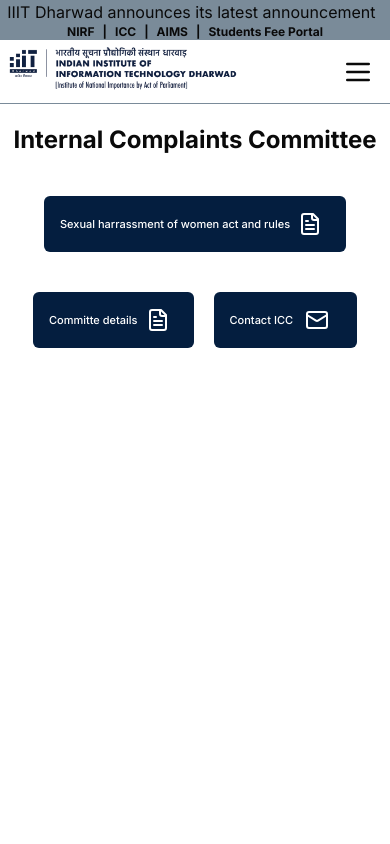
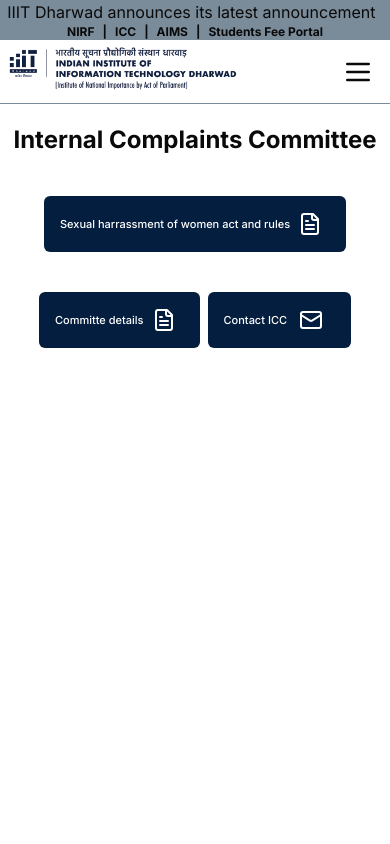
Before and after one commit to Velocity-IIITDWD/iiitdwd.ac.in, a Next.js app: page /icc in a window 390 px wide. Shown: the top 844 px of the page. Built offline with nearby package versions, Linux system fonts and the light colour scheme.

Commit message:
changed font size

```diff
--- a/app/icc/page.tsx
+++ b/app/icc/page.tsx
@@ -20,10 +20,10 @@ const page = () => {
 
             <div className="cont flex flex-col items-center min-h-[90vh]">
                 <div className="head my-5 font-bold text-center text-2xl md:text-3xl lg:text-5xl">Internal Complaints Committee</div>
-                <Button onClick={() => { openLink("https://iiitdwd.ac.in/docs/sexual-harrassment-of-women-act-and-rules-2013.pdf") }} className=' h-auto text-white text-[11px]  md:text-2xl w-fit my-5 bg-dwd-primary hover:drop-shadow-xl    hover:scale-[1.05] transition' >Sexual harrassment of women act and rules<FileText className='m-2' /></Button>
-                <div className="2btns flex gap-5 md:gap-16">
-                    <Button onClick={() => { openLink("https://iiitdwd.ac.in/docs/Committe-details-for-website.pdf") }} className=' h-auto text-white text-[11px]  md:text-2xl w-max my-5 bg-dwd-primary hover:drop-shadow-xl    hover:scale-[1.05] transition' >Committe details <FileText className='m-2' /></Button>
-                    <Button onClick={() => { openLink("mailto:icc@iiitdwd.ac.in") }} className=' h-auto text-white text-[11px]  md:text-2xl w-max my-5 bg-dwd-primary hover:drop-shadow-xl    hover:scale-[1.05] transition' > Contact ICC <Mail className='my-2 mx-3' /></Button>
+                <Button onClick={() => { openLink("https://iiitdwd.ac.in/docs/sexual-harrassment-of-women-act-and-rules-2013.pdf") }} className=' h-auto text-white text-[11px]  md:text-md lg:text-2xl w-fit my-5 bg-dwd-primary hover:drop-shadow-xl    hover:scale-[1.05] transition' >Sexual harrassment of women act and rules<FileText className='m-2' /></Button>
+                <div className="2btns flex gap-2  lg:gap-16">
+                    <Button onClick={() => { openLink("https://iiitdwd.ac.in/docs/Committe-details-for-website.pdf") }} className=' h-auto text-white text-[11px]  md:text-md lg:text-2xl w-max my-5 bg-dwd-primary hover:drop-shadow-xl    hover:scale-[1.05] transition' >Committe details <FileText className='m-2' /></Button>
+                    <Button onClick={() => { openLink("mailto:icc@iiitdwd.ac.in") }} className=' h-auto text-white text-[11px]  md:text-md lg:text-2xl w-max my-5 bg-dwd-primary hover:drop-shadow-xl    hover:scale-[1.05] transition' > Contact ICC <Mail className='my-2 mx-3' /></Button>
                 </div>
 
 
```
